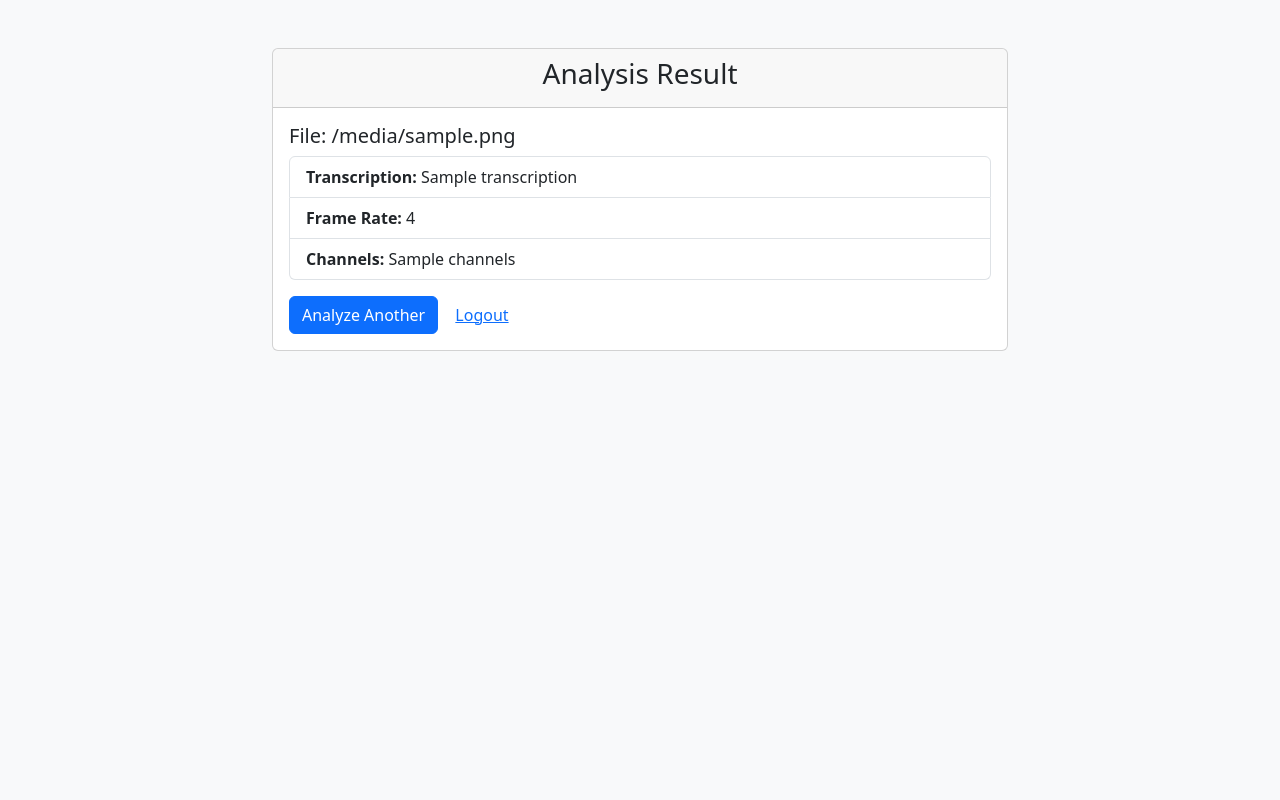
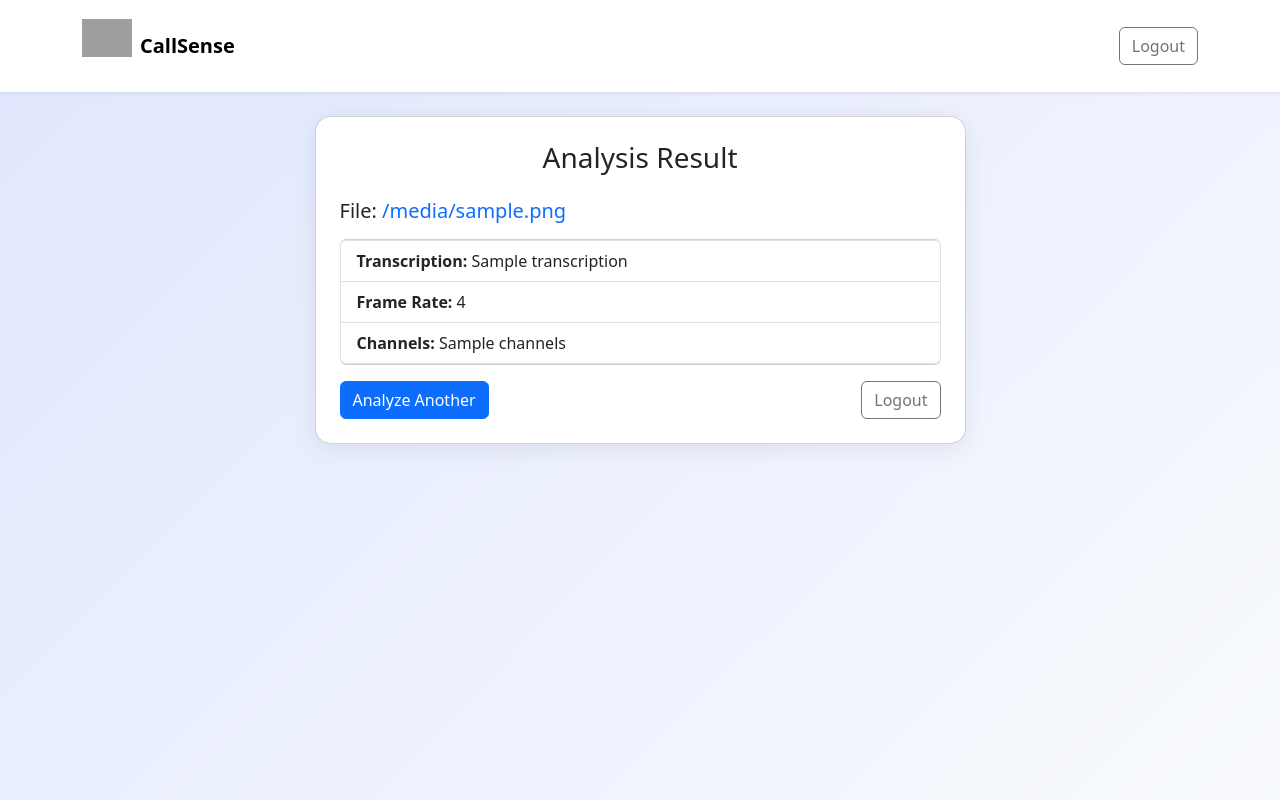
Before and after one commit to vaibhav997919/CallSense, a Flask app: template templates/result.html in a window 1280 px wide. Run offline with Flask 3, Linux system fonts and the light colour scheme; the template is opened without the code that fills it: most values are stand-ins (such as "Sample title", 1, 10 or a date in 2020); grey boxes are pictures that could not be loaded.

Commit message:
Update result.html

```diff
--- a/templates/result.html
+++ b/templates/result.html
@@ -3,26 +3,52 @@
 <head>
     <meta charset="UTF-8">
     <title>Analysis Result - CallSense</title>
+    <meta name="viewport" content="width=device-width, initial-scale=1">
     <link rel="stylesheet" href="https://cdn.jsdelivr.net/npm/bootstrap@5.3.0/dist/css/bootstrap.min.css">
+    <style>
+        body {
+            background: linear-gradient(135deg, #e0e7ff 0%, #f8fafc 100%);
+            min-height: 100vh;
+        }
+        .result-card {
+            border-radius: 1rem;
+            box-shadow: 0 4px 24px rgba(0,0,0,0.08);
+        }
+        .brand-logo {
+            width: 50px;
+            height: 50px;
+            object-fit: contain;
+            margin-bottom: 1rem;
+        }
+    </style>
 </head>
-<body class="bg-light">
-    <div class="container mt-5">
-        <div class="row justify-content-center">
-            <div class="col-md-8">
-                <div class="card">
-                    <div class="card-header text-center">
-                        <h3>Analysis Result</h3>
-                    </div>
-                    <div class="card-body">
-                        <h5>File: {{ filename }}</h5>
-                        <ul class="list-group mb-3">
-                            <li class="list-group-item"><strong>Transcription:</strong> {{ result.transcription }}</li>
-                            <li class="list-group-item"><strong>Frame Rate:</strong> {{ result.frame_rate }}</li>
-                            <li class="list-group-item"><strong>Channels:</strong> {{ result.channels }}</li>
-                        </ul>
-                        <a href="/upload" class="btn btn-primary">Analyze Another</a>
-                        <a href="/logout" class="btn btn-link">Logout</a>
-                    </div>
+<body>
+    <nav class="navbar navbar-expand-lg navbar-light bg-white shadow-sm mb-4">
+        <div class="container">
+            <a class="navbar-brand d-flex align-items-center" href="/upload">
+                <img src="{{ url_for('static', filename='customer_support_icon.JPG') }}" alt="Logo" class="brand-logo me-2">
+                <span class="fw-bold">CallSense</span>
+            </a>
+            <div class="ms-auto">
+                <a href="/logout" class="btn btn-outline-secondary">Logout</a>
+            </div>
+        </div>
+    </nav>
+    <div class="container d-flex align-items-center justify-content-center min-vh-80">
+        <div class="col-md-8 col-lg-7">
+            <div class="card result-card p-4">
+                <div class="text-center mb-3">
+                    <h3>Analysis Result</h3>
+                </div>
+                <h5 class="mb-3">File: <span class="text-primary">{{ filename }}</span></h5>
+                <ul class="list-group mb-3">
+                    <li class="list-group-item"><strong>Transcription:</strong> <span class="text-dark">{{ result.transcription }}</span></li>
+                    <li class="list-group-item"><strong>Frame Rate:</strong> <span class="text-dark">{{ result.frame_rate }}</span></li>
+                    <li class="list-group-item"><strong>Channels:</strong> <span class="text-dark">{{ result.channels }}</span></li>
+                </ul>
+                <div class="d-flex justify-content-between">
+                    <a href="/upload" class="btn btn-primary">Analyze Another</a>
+                    <a href="/logout" class="btn btn-outline-secondary">Logout</a>
                 </div>
             </div>
         </div>
```
